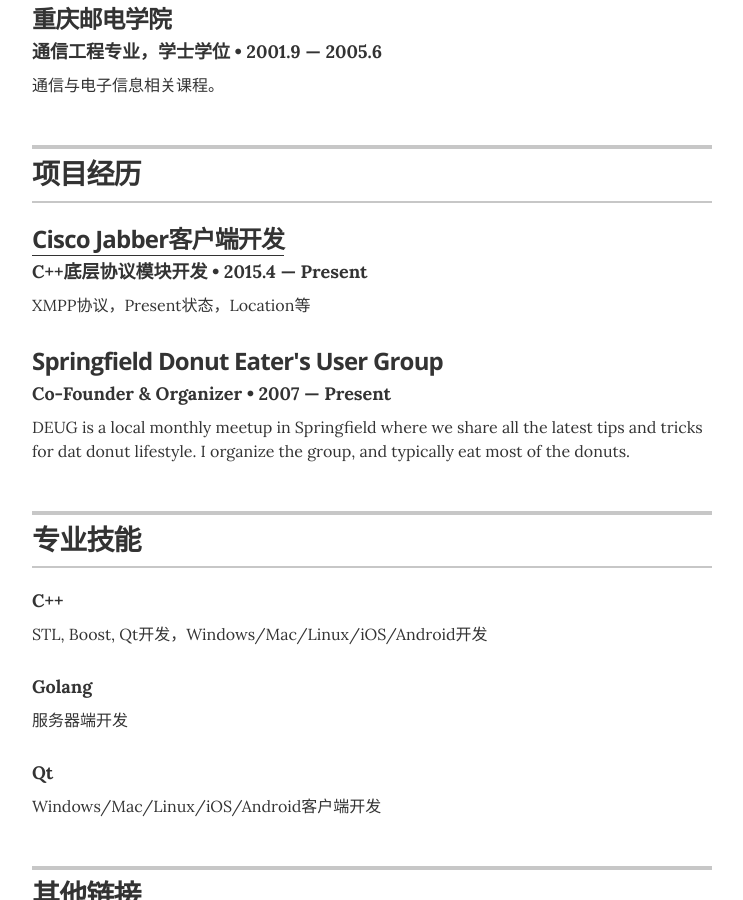
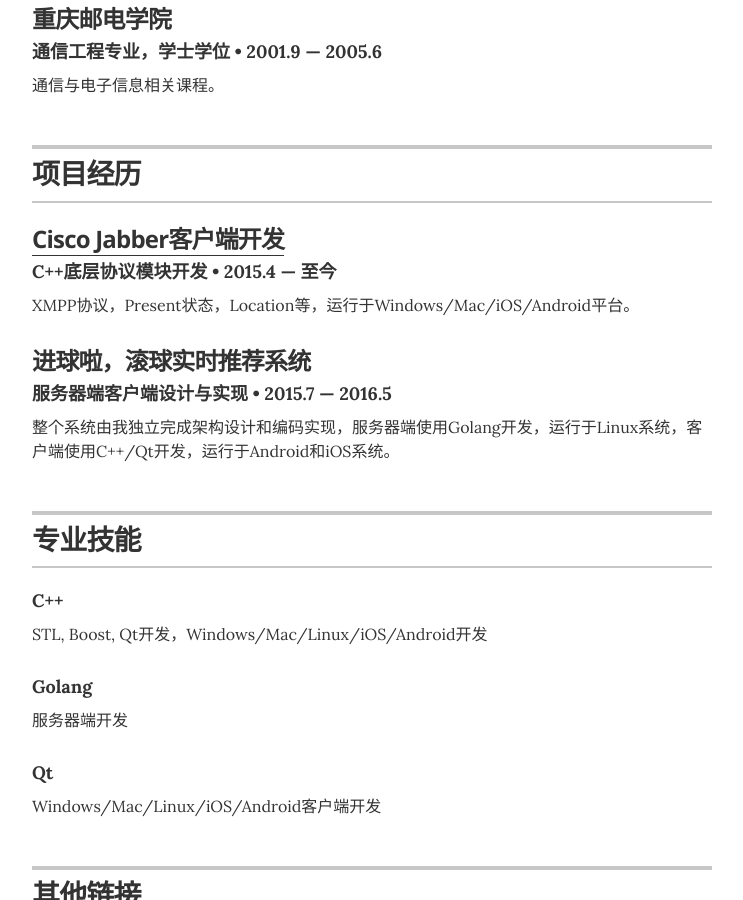
Before and after one commit to missdeer/fanresume, a Jekyll site: the page built from index.html, in a window 1280 px wide and 900 px high, scrolled down 1564 px. Shown: the whole window, without its empty margins (268-1011 px from the left). Built offline with Jekyll 4.4.1, drawn with Linux system fonts in a browser that asks for light colours.

Commit message:
(*)resume content WIP

```diff
--- a/_layouts/resume.html
+++ b/_layouts/resume.html
@@ -132,15 +132,15 @@
         </header>
 
         <div class="resume-item">
-          <h3 class="resume-item-title"><a href="http://donutlocator.io">Cisco Jabber客户端开发</a></h3>
-          <h4 class="resume-item-details">C++底层协议模块开发 &bull; 2015.4 &mdash; Present</h4>
-          <p class="resume-item-copy">XMPP协议，Present状态，Location等</p>
+          <h3 class="resume-item-title"><a href="http://www.cisco.com/web/products/voice/jabber.html">Cisco Jabber客户端开发</a></h3>
+          <h4 class="resume-item-details">C++底层协议模块开发 &bull; 2015.4 &mdash; 至今</h4>
+          <p class="resume-item-copy">XMPP协议，Present状态，Location等，运行于Windows/Mac/iOS/Android平台。</p>
         </div>
 
         <div class="resume-item">
-          <h3 class="resume-item-title">Springfield Donut Eater's User Group</h3>
-          <h4 class="resume-item-details">Co-Founder & Organizer &bull; 2007 &mdash; Present</h4>
-          <p class="resume-item-copy">DEUG is a local monthly meetup in Springfield where we share all the latest tips and tricks for dat donut lifestyle. I organize the group, and typically eat most of the donuts.</p>
+          <h3 class="resume-item-title">进球啦，滚球实时推荐系统</h3>
+          <h4 class="resume-item-details">服务器端客户端设计与实现 &bull; 2015.7 &mdash; 2016.5</h4>
+          <p class="resume-item-copy">整个系统由我独立完成架构设计和编码实现，服务器端使用Golang开发，运行于Linux系统，客户端使用C++/Qt开发，运行于Android和iOS系统。</p>
         </div>
 
       </section>
```
